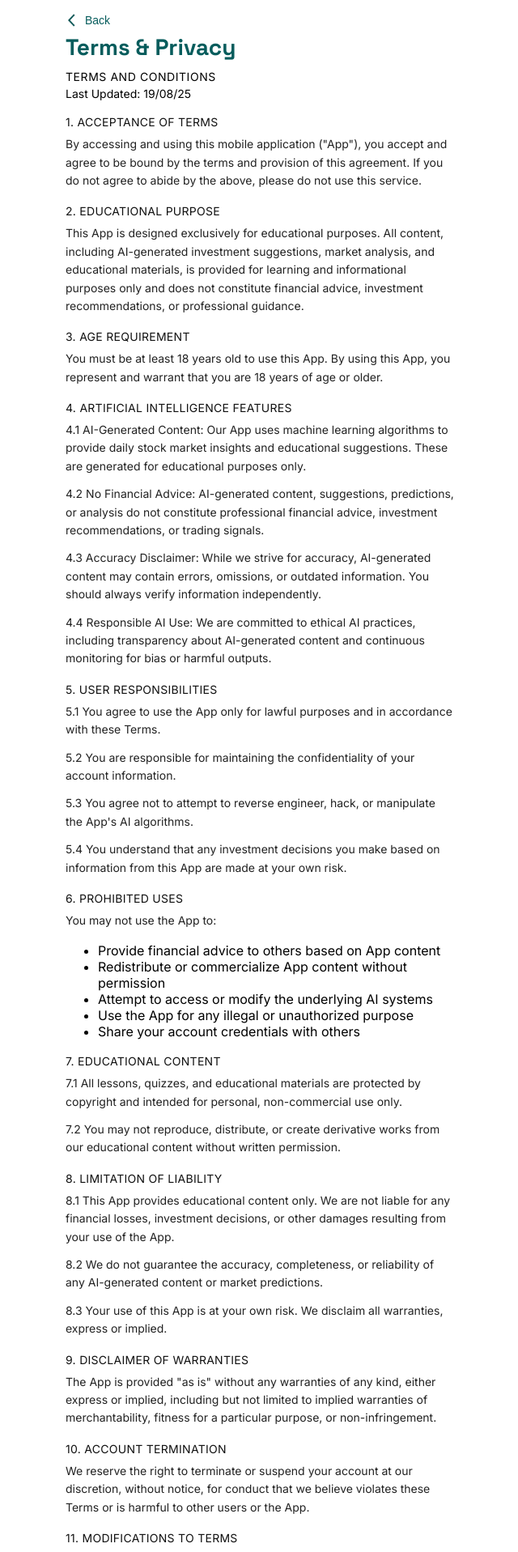
After one commit to diane-ch/stock-predictor-app-idm25, a Flask app: template app/templates/auth/terms.html in a window 1280 px wide. The commit adds this page. Shown: the top 1917 px of the page at 81% size, without its empty margins (319-959 px from the left). Run offline with Flask 3, Linux system fonts and the light colour scheme; the template is opened without the code that fills it, so the values that code supplies are empty.

Commit message:
Full Terms and conditions added before registration

```diff
--- /dev/null
+++ b/app/static/css/terms.css
@@ -0,0 +1,87 @@
+/* 页面框架 */
+html, body {
+  margin: 0;
+  padding: 0;
+  background: #ffffff;
+  font-family: 'inter', sans-serif;
+}
+.main-wrapper {
+  max-width: 480px;
+  margin: 0 auto;
+  padding: 16px 20px 32px;
+}
+
+/* 顶部返回 */
+.topbar {
+  display: flex;
+  align-items: center;
+  margin-bottom: 6px;
+}
+.back-btn {
+  display: inline-flex;
+  align-items: center;
+  gap: 6px;
+  background: none;
+  border: none;
+  padding: 0;
+  color: #065c5c;
+  font-size: 14px;
+  font-weight: 500;
+  cursor: pointer;
+}
+.back-icon {
+  width: 18px;
+  height: 18px;
+  object-fit: contain;
+}
+
+/* 标题 */
+.page-title {
+  margin: 8px 0 12px;
+  font-size: 28px;
+  line-height: 1.15;
+  font-weight: 700;
+  color: #065c5c; /* 主题绿 */
+  font-family: 'Space Grotesk', sans-serif;
+}
+
+/* 元信息 */
+.meta {
+  margin-bottom: 14px;
+}
+.meta-title {
+  font-size: 14px;
+  letter-spacing: 0.04em;
+  color: #000000;
+  font-weight: 500;
+}
+.meta-updated {
+  font-size: 14px;
+  color: #000000;
+  font-weight: 500;
+  font-family: 'Inter', sans-serif;
+  margin-top: 4px;
+}
+
+/* 正文 */
+.content {
+  background: #ffffff;
+  border-radius: 14px;
+font-weight: 500;
+  padding: 0; /* 文字紧凑，和截图一致 */
+}
+.content h3 {
+  margin: 18px 0 8px;
+  font-size: 14px;
+  font-weight: 500;
+  letter-spacing: 0.02em;
+  text-transform: uppercase;
+  color: #111;
+}
+.content p {
+  margin: 0 0 12px;
+  font-size: 14px;
+  color: #222;
+  line-height: 1.6;
+  font-family: 'Inter', sans-serif;
+}
--- a/app/templates/auth/before-you-begin.html
+++ b/app/templates/auth/before-you-begin.html
@@ -28,7 +28,7 @@
       <p>
         This app is designed for educational purposes only. We use AI responsibly to provide learning tools and market insights, but this is not financial advice.
         You can read everything about it in our
-        <a href="#" target="_blank" rel="noopener">Terms of Service and Privacy Policy</a>.
+        <a href="{{ url_for('auth.terms_full') }}">Terms of Service and Privacy Policy</a>.
       </p>
 
       <p class="section-title">Your privacy matters</p>
--- /dev/null
+++ b/app/templates/auth/terms.html
@@ -0,0 +1,196 @@
+<!DOCTYPE html>
+<html lang="en">
+<head>
+  <meta charset="UTF-8"/>
+  <meta name="viewport" content="width=device-width, initial-scale=1.0"/>
+  <title>Terms & Privacy</title>
+  <link href="https://fonts.googleapis.com/css2?family=Space+Grotesk:wght@400;600;700&family=Inter:wght@400;600;700&display=swap" rel="stylesheet">
+  <link href="https://fonts.googleapis.com/css2?family=Inter:wght@400;600&display=swap" rel="stylesheet">
+  <link rel="stylesheet" href="{{ url_for('static', filename='css/terms.css') }}">
+</head>
+<body>
+
+<div class="main-wrapper">
+
+  <!-- 顶部返回 -->
+  <header class="topbar">
+    <button class="back-btn" type="button" onclick="history.back()">
+      <img src="../../static/images/back-arrowgreen.png" alt="Back" class="back-icon">
+      <span>Back</span>
+    </button>
+  </header>
+
+  <!-- 标题 -->
+  <h1 class="page-title">Terms & Privacy</h1>
+
+  <!-- ————— Terms ————— -->
+  <section class="meta">
+    <div class="meta-title">TERMS AND CONDITIONS</div>
+    <div class="meta-updated">Last Updated: 19/08/25</div>
+  </section>
+
+  <section class="content">
+
+    <h3>1. ACCEPTANCE OF TERMS</h3>
+    <p>By accessing and using this mobile application ("App"), you accept and agree to be bound by the terms and provision of this agreement. If you do not agree to abide by the above, please do not use this service.</p>
+
+    <h3>2. EDUCATIONAL PURPOSE</h3>
+    <p>This App is designed exclusively for educational purposes. All content, including AI-generated investment suggestions, market analysis, and educational materials, is provided for learning and informational purposes only and does not constitute financial advice, investment recommendations, or professional guidance.</p>
+
+    <h3>3. AGE REQUIREMENT</h3>
+    <p>You must be at least 18 years old to use this App. By using this App, you represent and warrant that you are 18 years of age or older.</p>
+
+    <h3>4. ARTIFICIAL INTELLIGENCE FEATURES</h3>
+    <p>4.1 AI-Generated Content: Our App uses machine learning algorithms to provide daily stock market insights and educational suggestions. These are generated for educational purposes only.</p>
+    <p>4.2 No Financial Advice: AI-generated content, suggestions, predictions, or analysis do not constitute professional financial advice, investment recommendations, or trading signals.</p>
+    <p>4.3 Accuracy Disclaimer: While we strive for accuracy, AI-generated content may contain errors, omissions, or outdated information. You should always verify information independently.</p>
+    <p>4.4 Responsible AI Use: We are committed to ethical AI practices, including transparency about AI-generated content and continuous monitoring for bias or harmful outputs.</p>
+
+    <h3>5. USER RESPONSIBILITIES</h3>
+    <p>5.1 You agree to use the App only for lawful purposes and in accordance with these Terms.</p>
+    <p>5.2 You are responsible for maintaining the confidentiality of your account information.</p>
+    <p>5.3 You agree not to attempt to reverse engineer, hack, or manipulate the App's AI algorithms.</p>
+    <p>5.4 You understand that any investment decisions you make based on information from this App are made at your own risk.</p>
+
+    <h3>6. PROHIBITED USES</h3>
+    <p>You may not use the App to:</p>
+    <ul>
+      <li>Provide financial advice to others based on App content</li>
+      <li>Redistribute or commercialize App content without permission</li>
+      <li>Attempt to access or modify the underlying AI systems</li>
+      <li>Use the App for any illegal or unauthorized purpose</li>
+      <li>Share your account credentials with others</li>
+    </ul>
+
+    <h3>7. EDUCATIONAL CONTENT</h3>
+    <p>7.1 All lessons, quizzes, and educational materials are protected by copyright and intended for personal, non-commercial use only.</p>
+    <p>7.2 You may not reproduce, distribute, or create derivative works from our educational content without written permission.</p>
+
+    <h3>8. LIMITATION OF LIABILITY</h3>
+    <p>8.1 This App provides educational content only. We are not liable for any financial losses, investment decisions, or other damages resulting from your use of the App.</p>
+    <p>8.2 We do not guarantee the accuracy, completeness, or reliability of any AI-generated content or market predictions.</p>
+    <p>8.3 Your use of this App is at your own risk. We disclaim all warranties, express or implied.</p>
+
+    <h3>9. DISCLAIMER OF WARRANTIES</h3>
+    <p>The App is provided "as is" without any warranties of any kind, either express or implied, including but not limited to implied warranties of merchantability, fitness for a particular purpose, or non-infringement.</p>
+
+    <h3>10. ACCOUNT TERMINATION</h3>
+    <p>We reserve the right to terminate or suspend your account at our discretion, without notice, for conduct that we believe violates these Terms or is harmful to other users or the App.</p>
+
+    <h3>11. MODIFICATIONS TO TERMS</h3>
+    <p>We reserve the right to modify these Terms at any time. Changes will be effective immediately upon posting. Continued use of the App constitutes acceptance of modified Terms.</p>
+
+    <h3>12. INTELLECTUAL PROPERTY</h3>
+    <p>All content, features, and functionality of the App, including but not limited to AI algorithms, educational materials, and user interface, are owned by us and protected by copyright, trademark, and other intellectual property laws.</p>
+
+    <h3>13. GOVERNING LAW</h3>
+    <p>These Terms shall be governed by and construed in accordance with the laws of [Your Jurisdiction], without regard to its conflict of law provisions.</p>
+
+    <h3>14. CONTACT INFORMATION</h3>
+    <p>For questions about these Terms, please contact us at <a href="mailto:pavonlpc@tcd.ie">pavonlpc@tcd.ie</a>.</p>
+
+    <!-- ————— Privacy Policy ————— -->
+    <div class="meta" style="margin-top:18px;">
+      <div class="meta-title">PRIVACY POLICY</div>
+      <div class="meta-updated">Last Updated: 19/08/25</div>
+    </div>
+
+    <h3>1. INTRODUCTION</h3>
+    <p>This Privacy Policy explains how we collect, use, and protect your personal information when you use our educational finance mobile application. We are committed to protecting your privacy and handling your data responsibly.</p>
+
+    <h3>2. INFORMATION WE COLLECT</h3>
+    <p>2.1 Personal Information We Collect:<br>
+      Name: For account creation and personalization<br>
+      Email Address: For account verification, communication, and support
+    </p>
+    <p>2.2 Information We Do NOT Collect:<br>
+      Financial account information<br>
+      Social security numbers<br>
+      Payment information<br>
+      Location data<br>
+      Device identifiers beyond basic app functionality<br>
+      Browsing history outside the app
+    </p>
+    <p>2.3 Usage Information:<br>
+      App usage patterns (which lessons completed, features used)<br>
+      Quiz scores and learning progress<br>
+      AI feature interactions (for improving educational content)
+    </p>
+
+    <h3>3. HOW WE USE YOUR INFORMATION</h3>
+    <p>3.1 Educational Purposes:<br>
+      Personalizing your learning experience<br>
+      Tracking your educational progress<br>
+      Providing customized content recommendations
+    </p>
+    <p>3.2 Communication:<br>
+      Sending account-related notifications<br>
+      Providing customer support<br>
+      Sharing educational content updates (with your consent)
+    </p>
+    <p>3.3 App Improvement:<br>
+      Analyzing usage patterns to improve features<br>
+      Enhancing AI algorithms for better educational content<br>
+      Identifying and fixing technical issues
+    </p>
+
+    <h3>4. WHAT WE DO NOT DO WITH YOUR DATA</h3>
+    <p>4.1 We NEVER sell your personal information to third parties<br>
+       4.2 We NEVER share your data with financial institutions<br>
+       4.3 We NEVER use your data for commercial marketing by third parties<br>
+       4.4 We are NOT affiliated with any investment firms or financial institutions
+    </p>
+
+    <h3>5. DATA SHARING AND DISCLOSURE</h3>
+    <p>5.1 Limited Sharing: We may share anonymized, aggregated usage data for research purposes only, with no personally identifiable information.</p>
+    <p>5.2 Legal Requirements: We may disclose your information if required by law, court order, or government regulation.</p>
+    <p>5.3 Service Providers: We may use trusted third-party service providers for app hosting and analytics, bound by strict confidentiality agreements.</p>
+
+    <h3>6. DATA SECURITY</h3>
+    <p>6.1 We implement industry-standard security measures to protect your personal information<br>
+       6.2 All data transmission is encrypted using secure protocols<br>
+       6.3 We regularly review and update our security practices<br>
+       6.4 We limit access to personal information to authorized personnel only
+    </p>
+
+    <h3>7. DATA RETENTION</h3>
+    <p>7.1 We retain your personal information only as long as necessary for the purposes outlined in this policy<br>
+       7.2 You may request account deletion at any time<br>
+       7.3 Upon account deletion, we will remove your personal information within 30 days
+    </p>
+
+    <h3>8. YOUR RIGHTS</h3>
+    <p>8.1 Access: You can request access to your personal information<br>
+       8.2 Correction: You can request correction of inaccurate information<br>
+       8.3 Deletion: You can request deletion of your account and personal information<br>
+       8.4 Portability: You can request a copy of your data in a portable format
+    </p>
+
+    <h3>9. CHILDREN'S PRIVACY</h3>
+    <p>This App is not intended for users under 18 years of age. We do not knowingly collect personal information from children under 18.</p>
+
+    <h3>10. INTERNATIONAL USERS</h3>
+    <p>If you are accessing the App from outside [Your Country], please note that your information may be transferred to, stored, and processed in [Your Country] where our servers are located.</p>
+
+    <h3>11. CHANGES TO THIS PRIVACY POLICY</h3>
+    <p>We may update this Privacy Policy from time to time. We will notify you of any material changes by posting the new Privacy Policy in the App and updating the "Last Updated" date.</p>
+
+    <h3>12. AI AND ALGORITHMIC TRANSPARENCY</h3>
+    <p>12.1 Our AI systems are designed to provide educational content and market insights for learning purposes only<br>
+       12.2 We continuously monitor our AI systems for bias and harmful outputs<br>
+       12.3 AI-generated content is clearly labeled as such within the App<br>
+       12.4 We do not use your personal information to train AI models for commercial purposes
+    </p>
+
+    <h3>13. CONTACT US</h3>
+    <p>For questions about this Privacy Policy or to exercise your privacy rights, please contact us at:<br>
+       Email: <a href="mailto:pavonlpc@tcd.ie">pavonlpc@tcd.ie</a><br>
+       Subject Line: Privacy Policy Inquiry<br>
+       We will respond to your inquiry within 30 days.
+    </p>
+
+  </section>
+</div>
+
+</body>
+</html>
```
